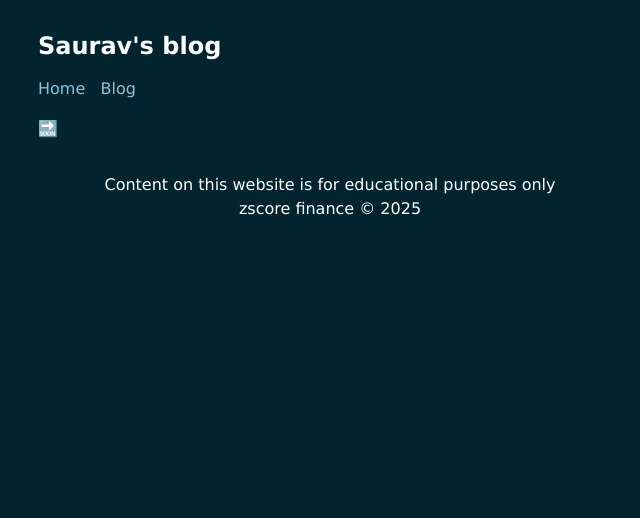
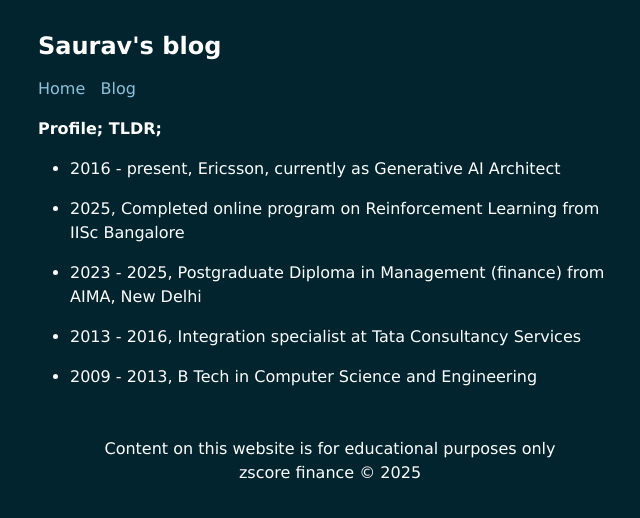
Before and after one commit to agentloopfyi/agentloopfyi.github.io, a Jekyll site: the page built from _pages/contact.markdown, in a window 1280 px wide. Shown: the top 518 px of the page, without its empty margins (310-950 px from the left). Built offline with Jekyll 4.4.1, drawn with Linux system fonts in a browser that asks for light colours.

Commit message:
Update contact.markdown

```diff
--- a/_pages/contact.markdown
+++ b/_pages/contact.markdown
@@ -6,8 +6,14 @@ includelink: false
 comment: false
 ---
 
-<div class="row content">
-    <div class="col-12">
-    🔜
-    </div>
-</div>
+**Profile; TLDR;**
+
+- 2016 - present, Ericsson, currently as Generative AI Architect
+
+- 2025, Completed online program on Reinforcement Learning from IISc Bangalore
+
+- 2023 - 2025, Postgraduate Diploma in Management (finance) from AIMA, New Delhi
+
+- 2013 - 2016, Integration specialist at Tata Consultancy Services
+
+- 2009 - 2013, B Tech in Computer Science and Engineering
```
